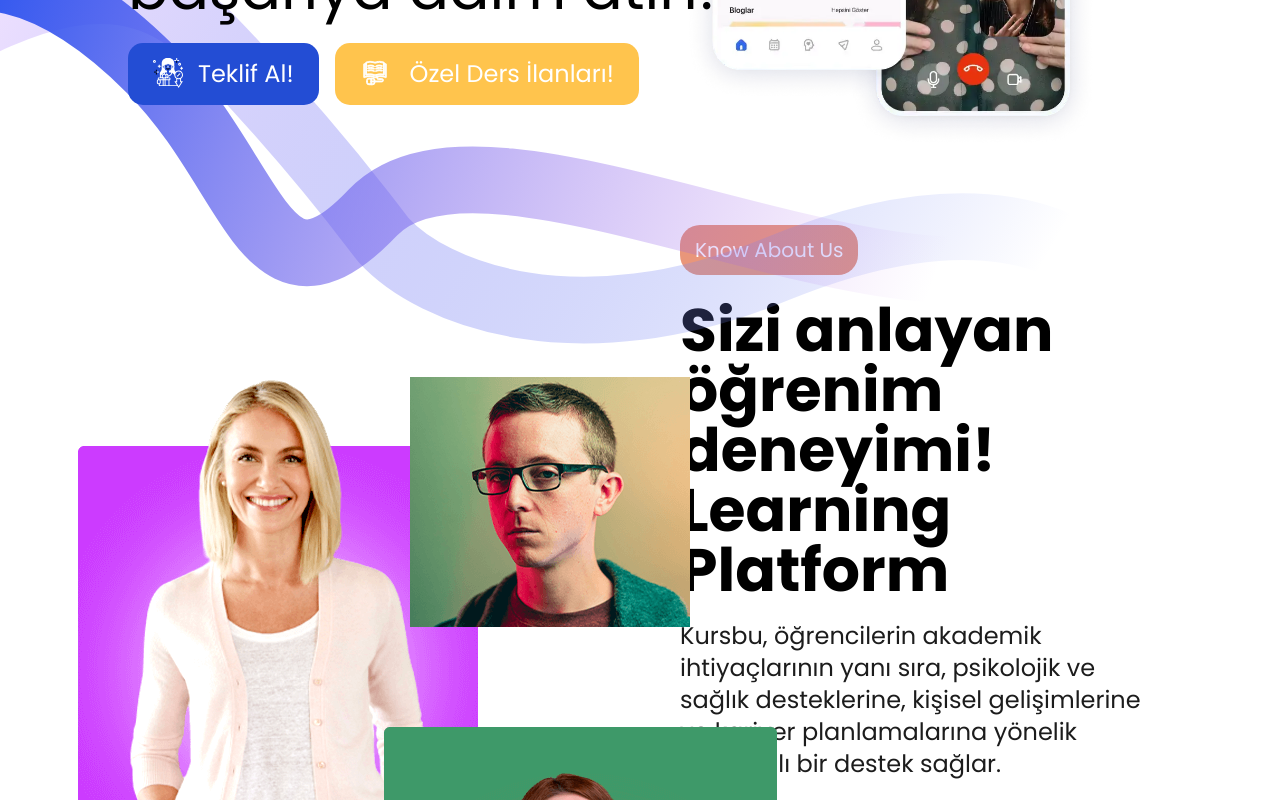
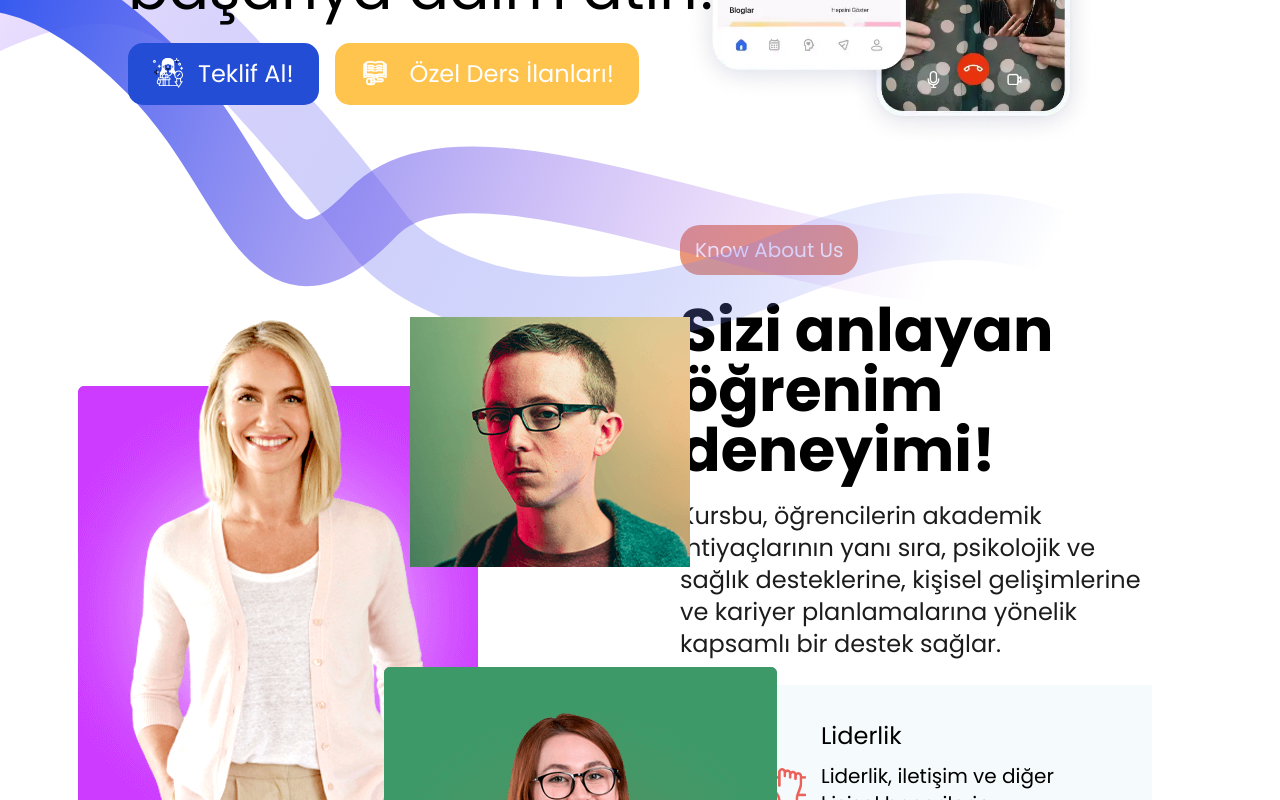
Before and after one commit to vkmerd/kursbu-app, a Next.js app: page / in a window 1280 px wide. Shown: the part 571-1371 px from the top of the page. Built offline with nearby package versions, Linux system fonts and the light colour scheme.

Commit message:
içerikler yeniden güncellendi

```diff
--- a/app/homePageComponents/About.jsx
+++ b/app/homePageComponents/About.jsx
@@ -46,7 +46,7 @@ export default function About() {
         <button className="inline-block	bg-[#E9967A] py-[10px] px-[15px] text-white text-[20px] rounded-[20px] hover:bg-[#000] transition duration-300">Know About Us</button>
         <div className="mt-[25px]">
             <h2 className="font-bold text-3xl lg:text-6xl">Sizi anlayan öğrenim deneyimi!
-            Learning Platform</h2>
+            </h2>
             <p className="text-lg mt-[20px] text-[#1c1c1c] lg:text-2xl">Kursbu, öğrencilerin akademik ihtiyaçlarının yanı sıra, psikolojik ve sağlık desteklerine, kişisel gelişimlerine ve kariyer planlamalarına yönelik kapsamlı bir destek sağlar.
             </p>
             <div className="mt-[25px]">
```
